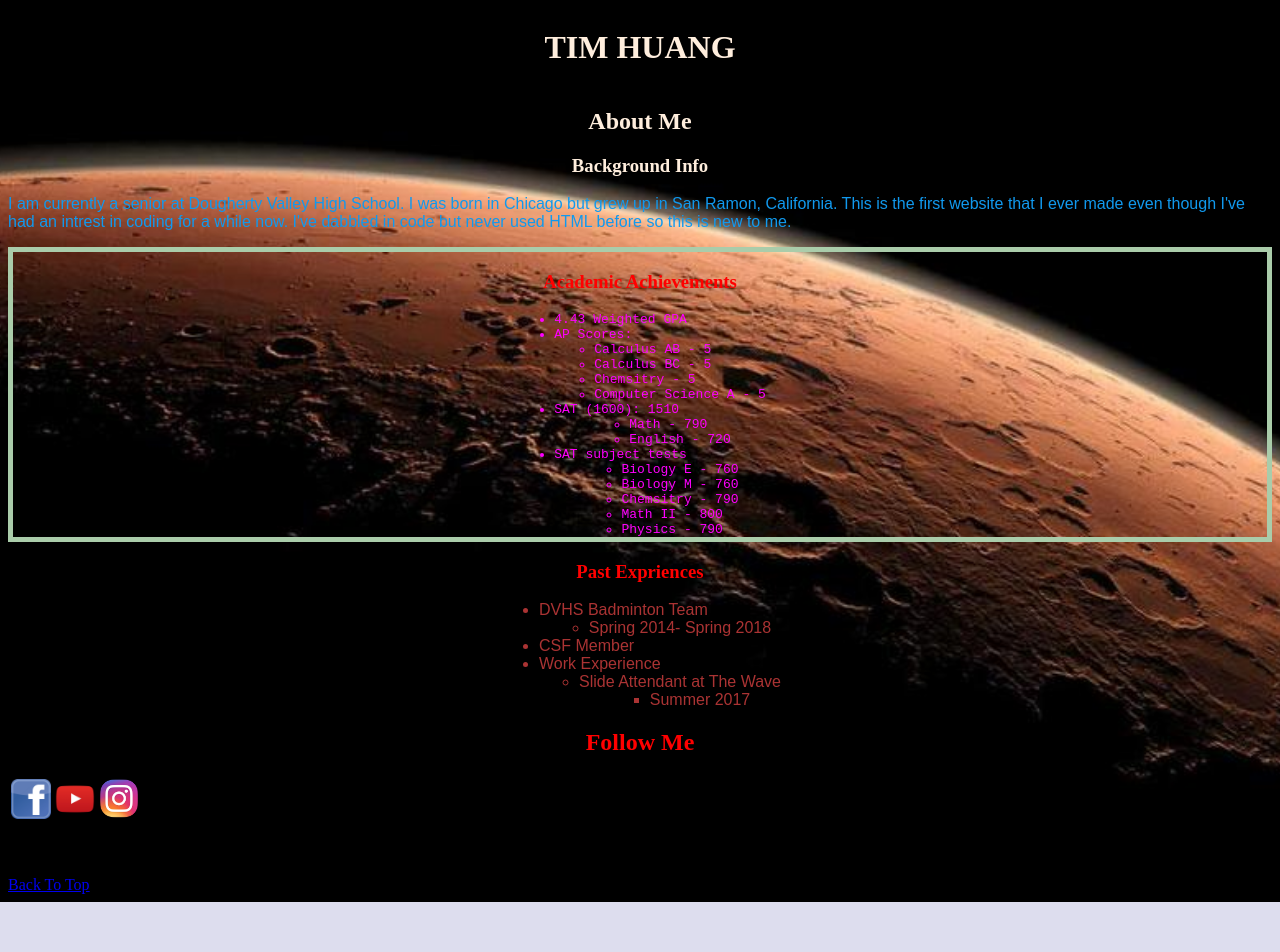
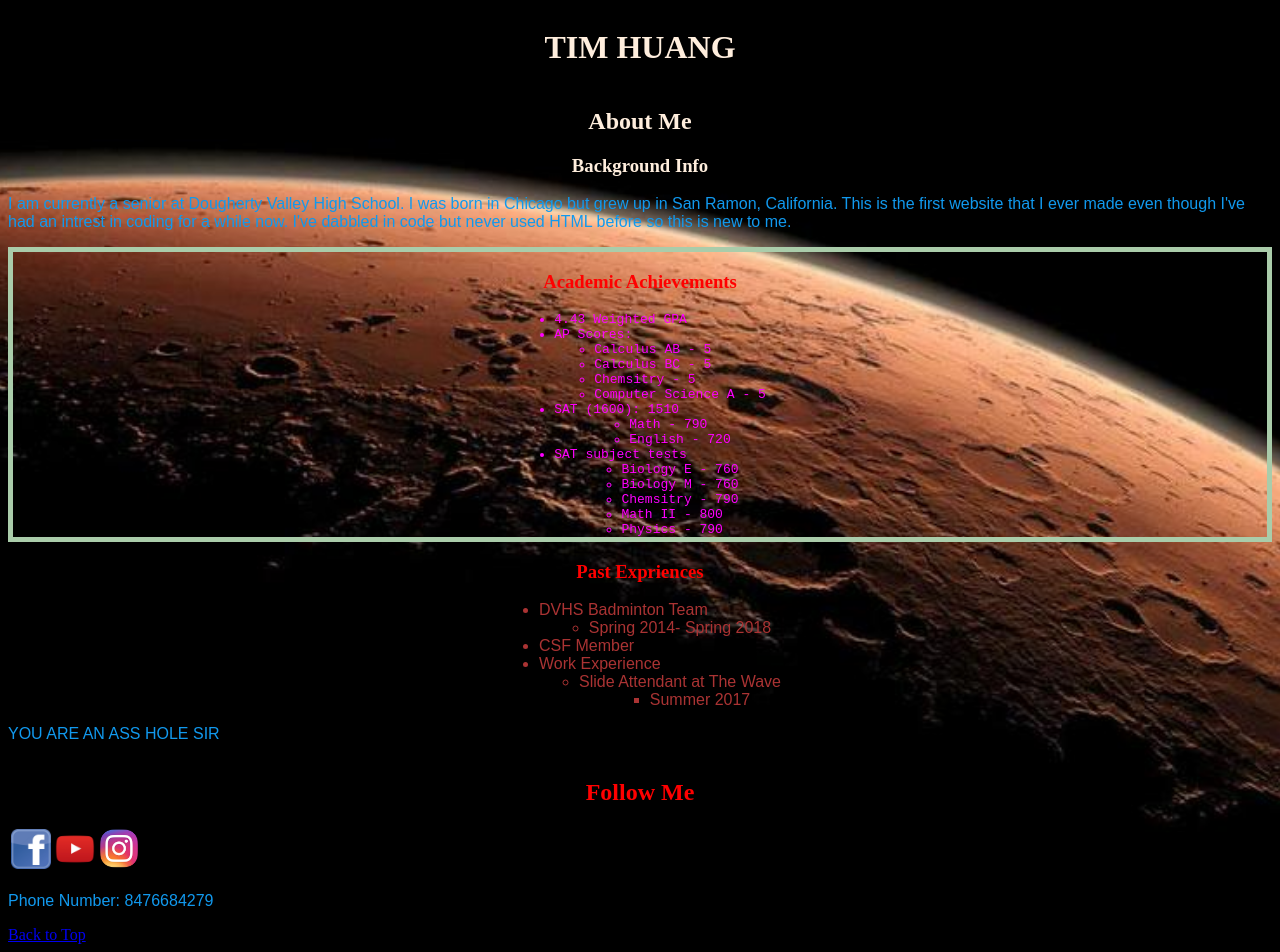
Before and after one commit to Indigo-N-I/whoisis.github.io, a plain HTML site: page index.html in a window 1280 px wide. Before the commit the page ends 902 px from the top, so only its background shows below. Drawn offline with Linux system fonts and the light colour scheme.

Commit message:
YOU ARE AN ASSHOLE SIR

```diff
--- a/index.html
+++ b/index.html
@@ -68,6 +68,9 @@
                 </ul>
             </ul>
         </div>
+
+        <div> <p> YOU ARE AN ASS HOLE SIR </p> </div>
+
         <div class = "ContactInfo">
             <h2>Follow Me</h2>
             <table>
@@ -81,8 +84,8 @@
                 <img src="Instagram.png" style="width:40px;height:40px"></a></td>
                 </tr>
             </table>
-            <p class = "fuck">Phone Number: 8476684279</p>
+            <p class = "cuck">Phone Number: 8476684279</p>
         </div>
-        <a href = "#top">Back To Top</a>
+        <a href = "#top">Back to Top</a>
 
     </body>
```
